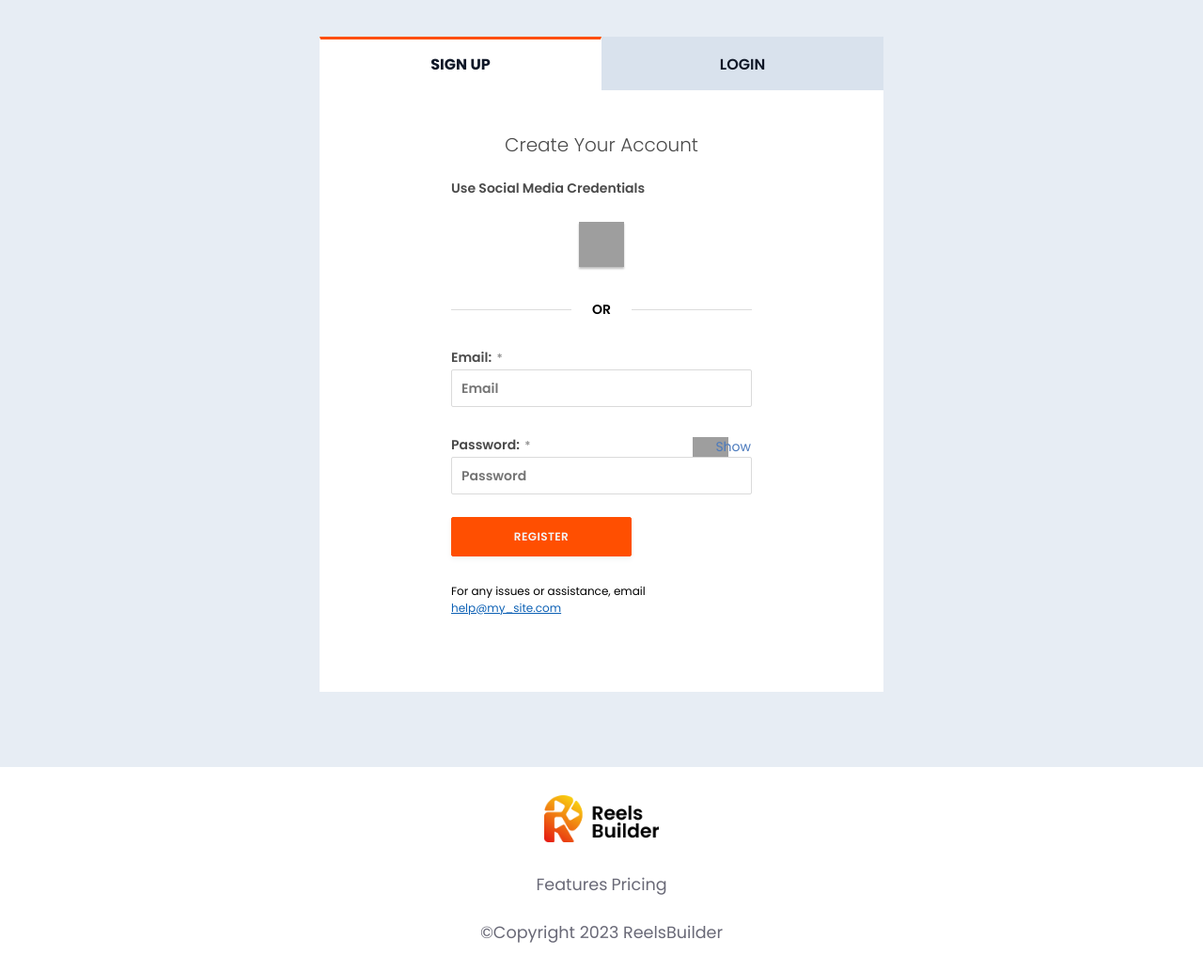
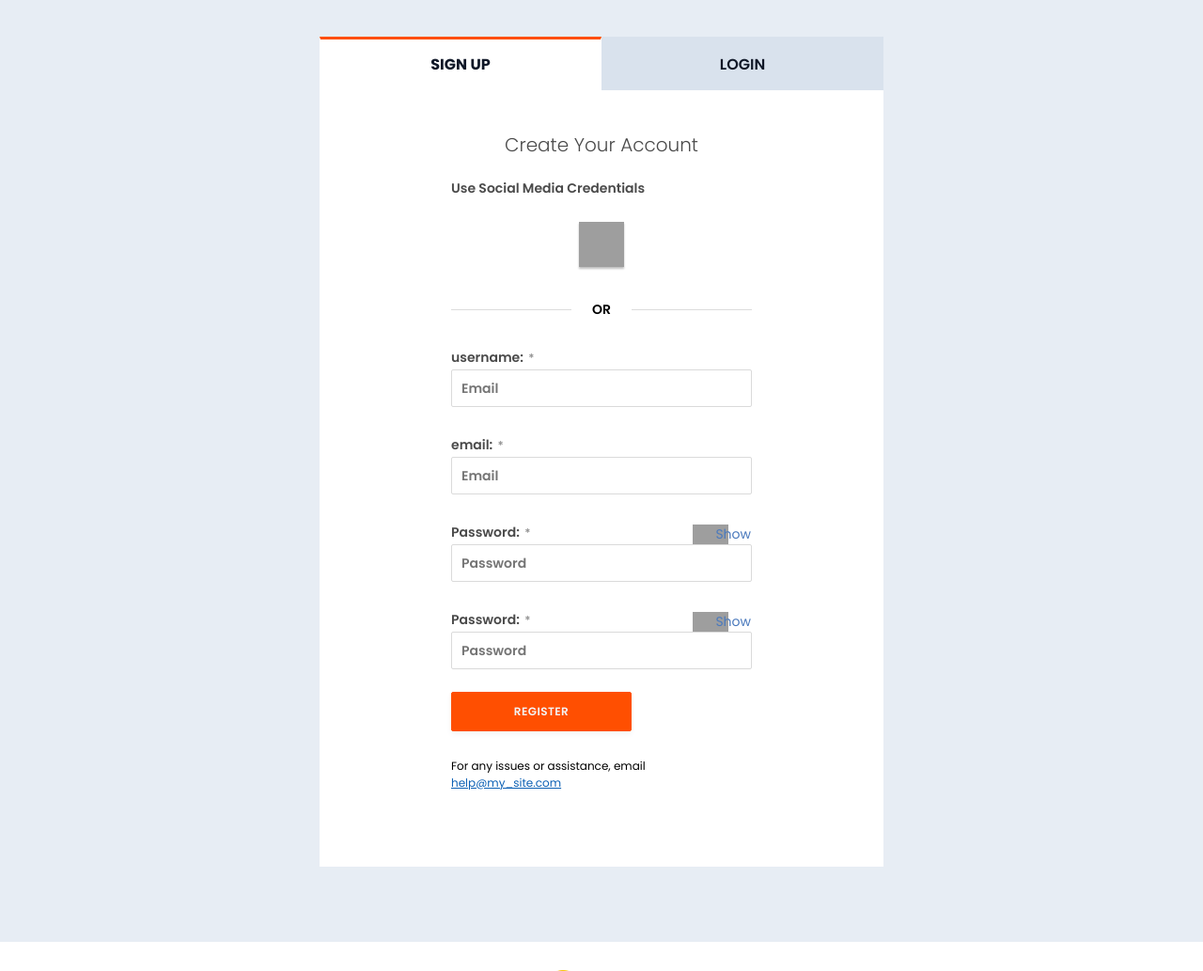
Before and after one commit to piyushcse44/ReelsBuilder, a Django app: page /user/signup/ in a window 1280 px wide. Shown: the part 95-1128 px from the top of the page at 94% size. Before the commit the page ends 1098 px from the top, so only its background shows below. Run offline with Django 4.2, Linux system fonts and the light colour scheme; grey boxes are pictures that could not be loaded.

Commit message:
sign up completed

```diff
--- a/ReelsBuilder/settings.py
+++ b/ReelsBuilder/settings.py
@@ -149,6 +149,7 @@ AUTHENTICATION_BACKENDS = [
     'social_core.backends.google.GoogleOAuth2',
     'django.contrib.auth.backends.ModelBackend',
 
+
 ]
 
 
--- a/User/form.py
+++ b/User/form.py
@@ -3,9 +3,18 @@ from django import forms
 from django.contrib.auth.forms import UserCreationForm
 from django.contrib.auth.models import User
 
+
+
 class CustomUserCreationForm(UserCreationForm):
-    email = forms.EmailField(required=True, help_text='Required. Enter a valid email address.')
-
     class Meta:
         model = User
-        fields = ('username', 'email', 'password1', 'password2')
+        fields = ['username', 'email',  'password1', 'password2']
+        labels = {
+            'first_name': 'Name',
+        }
+
+    def __init__(self, *args, **kwargs):
+        super(CustomUserCreationForm, self).__init__(*args, **kwargs)
+
+        for name, field in self.fields.items():
+            field.widget.attrs.update({'class': 'input'})
--- a/User/views.py
+++ b/User/views.py
@@ -2,8 +2,8 @@ from django.shortcuts import render,redirect
 from django.contrib.auth.decorators import login_required
 from django.contrib.auth import authenticate, login
 from django.contrib.auth.models import User
-from .form import UserCreationForm
-from .models import UserInfo,Videos
+from .form import CustomUserCreationForm
+from .models import UserInfo
 
 
 # Create your views here.
@@ -24,9 +24,10 @@ def custom_login(request):
 
 
         user = authenticate(request, username=username, password=password)
-        print(user)
+
         if user is not None:
-            login(request, user)
+            login(request, user, backend='django.contrib.auth.backends.ModelBackend')
+
             return render(request, 'profile.html')
         else:
             return render(request, 'login.html', {'error_message': 'Invalid credentials'})
@@ -39,31 +40,25 @@ def signup(request):
     if request.user.is_authenticated:
         return render(request,'profile.html')
 
+    form = CustomUserCreationForm()
+
     if request.method == 'POST':
-        username = request.POST.get('mail')
-        password = request.POST.get('password')
-        email = username
+        form = CustomUserCreationForm(request.POST)
+        if form.is_valid():
+            user = form.save(commit = False);
+            user.username = user.username.lower()
+            user.save()
 
-        try :
-           user =  User.objects.create(
-                username = username,
-                password = password,
-                email = email
-                )
-        except :
-                return render(request,'signup.html',{"error_message":"Invalid username or password"})
+            login(request, user, backend='django.contrib.auth.backends.ModelBackend')
 
-        UserInfo.objects.create(
-            user = user,
-            user_email = user.email,
-            video_count=0,
-            subscription_status = 'free'
+            return render(request,'profile.html')
+        else:
+            return render(request, 'signup.html', {'error_message': 'Invalid credentials', "form":form})
 
-        )
-        login(request, user)
-        return render(request,'login.html')
 
-    return render(request, 'signup.html')
+
+
+    return render(request, 'signup.html',{'form':form})
 
 
 
--- a/templates/signup.html
+++ b/templates/signup.html
@@ -56,10 +56,25 @@
                                     <div class="ccl-margin-sm">
                                         <div class=" ccl-su-position-rel">
                                             <div class="form-item" id="edit-mail-wrapper">
-                                                <label for="edit-mail" class="ccl-font-p ccl-font-bold">Email: <span
+                                                <label for="edit-mail" class="ccl-font-p ccl-font-bold">username: <span
                                                         class="form-required"
                                                         title="This field is required.">*</span></label>
-                                                <input type="text" maxlength="128" name="mail" id="edit-mail" size="60"
+                                                <input type="text" maxlength="128" name="username" id="edit-mail" size="60"
+                                                    value="" description="1" validate="1" placeholder="Email" data="1"
+                                                    class="form-text required ccl-f-placeholder ccl-f-input"
+                                                    autocomplete="none">
+
+
+                                            </div>
+                                        </div>
+                                    </div>
+                                    <div class="ccl-margin-sm">
+                                        <div class=" ccl-su-position-rel">
+                                            <div class="form-item" id="edit-mail-wrapper">
+                                                <label for="edit-mail" class="ccl-font-p ccl-font-bold">email: <span
+                                                        class="form-required"
+                                                        title="This field is required.">*</span></label>
+                                                <input type="text" maxlength="128" name="email" id="edit-mail" size="60"
                                                     value="" description="1" validate="1" placeholder="Email" data="1"
                                                     class="form-text required ccl-f-placeholder ccl-f-input"
                                                     autocomplete="none">
@@ -77,7 +92,26 @@
                                                 <label for="edit-password" class="ccl-font-p ccl-font-bold">
                                                     Password: <span class="form-required"
                                                         title="This field is required.">*</span></label>
-                                                <input type="password" name="password" id="edit-password"
+                                                <input type="password" name="password1" id="edit-password"
+                                                    maxlength="128" size="60" description="1" validate="1"
+                                                    placeholder="Password"
+                                                    class="form-text required ccl-f-placeholder ccl-f-input"
+                                                    autocomplete="none">
+
+                                            </div>
+                                        </div>
+                                    </div>
+
+                                    <div class="ccl-margin-sm ">
+                                        <div class=" ccl-su-position-rel">
+                                            <div class="toggle-password-registration i-eye-mask-icon">
+                                                <p class="m-eye-icon-supporting-text" id="toggle-text-signup">Show</p>
+                                            </div>
+                                            <div class="form-item" id="edit-password-wrapper">
+                                                <label for="edit-password" class="ccl-font-p ccl-font-bold">
+                                                    Password: <span class="form-required"
+                                                        title="This field is required.">*</span></label>
+                                                <input type="password" name="password2" id="edit-password"
                                                     maxlength="128" size="60" description="1" validate="1"
                                                     placeholder="Password"
                                                     class="form-text required ccl-f-placeholder ccl-f-input"
```
Also changed, not shown: db.sqlite3.
